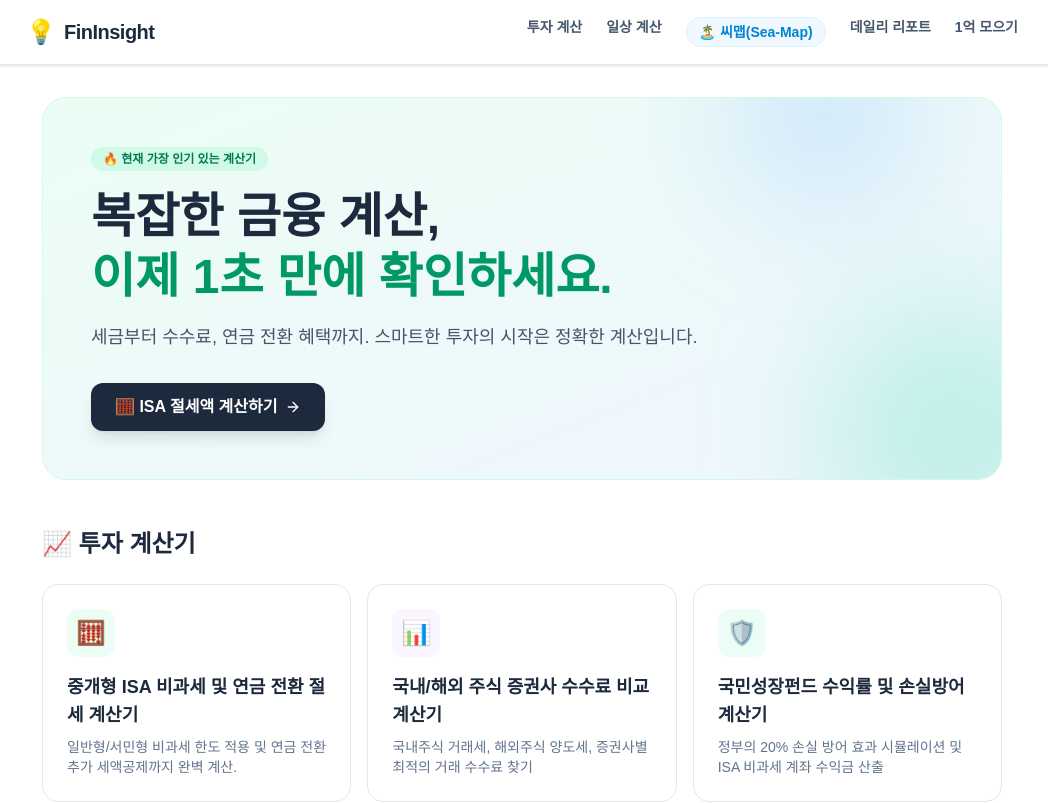
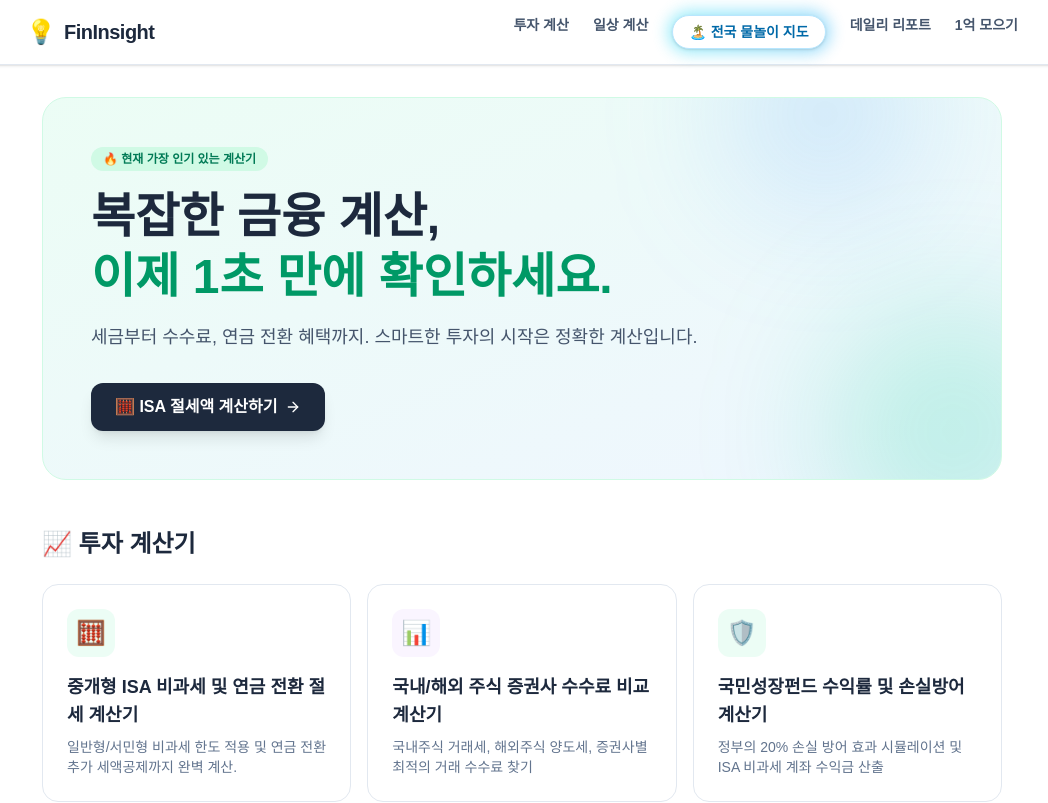
Before and after one commit to duke3736-collab/fin-insight, a Next.js app: page / in a window 1280 px wide. Shown: the top 803 px of the page, without its empty margins (118-1166 px from the left). Built offline with nearby package versions, Linux system fonts and the light colour scheme.

Commit message:
style: enhance Sea-Map cross-promotion header button

```diff
--- a/src/app/layout.tsx
+++ b/src/app/layout.tsx
@@ -55,8 +55,11 @@ export default function RootLayout({
             <nav className="hidden sm:flex gap-6">
               <Link href="/#investment" className="text-sm font-bold text-slate-600 hover:text-emerald-600 transition-colors">투자 계산</Link>
               <Link href="/#daily" className="text-sm font-bold text-slate-600 hover:text-emerald-600 transition-colors">일상 계산</Link>
-              <a href="https://map.weknews.com/" target="_blank" rel="noopener noreferrer" className="text-sm font-bold text-sky-600 hover:text-sky-700 transition-colors bg-sky-50 px-3 py-1 rounded-full border border-sky-100 flex items-center gap-1">
-                🏝️ 씨맵(Sea-Map)
+              <a href="https://map.weknews.com/" target="_blank" rel="noopener noreferrer" className="relative group inline-flex items-center justify-center">
+                <div className="absolute -inset-1 bg-gradient-to-r from-cyan-400 to-sky-500 rounded-full blur opacity-40 group-hover:opacity-100 transition duration-300 animate-pulse"></div>
+                <span className="relative text-sm font-bold bg-white text-sky-700 px-4 py-1.5 rounded-full border border-sky-200 shadow-sm flex items-center gap-1 group-hover:bg-sky-50 transition-colors">
+                  🏝️ 전국 물놀이 지도
+                </span>
               </a>
               <Link href="/daily-report" className="text-sm font-bold text-slate-600 hover:text-emerald-600 transition-colors">데일리 리포트</Link>
               <Link href="/calculators/goal-tracker" className="text-sm font-bold text-slate-600 hover:text-emerald-600 transition-colors">1억 모으기</Link>
```
